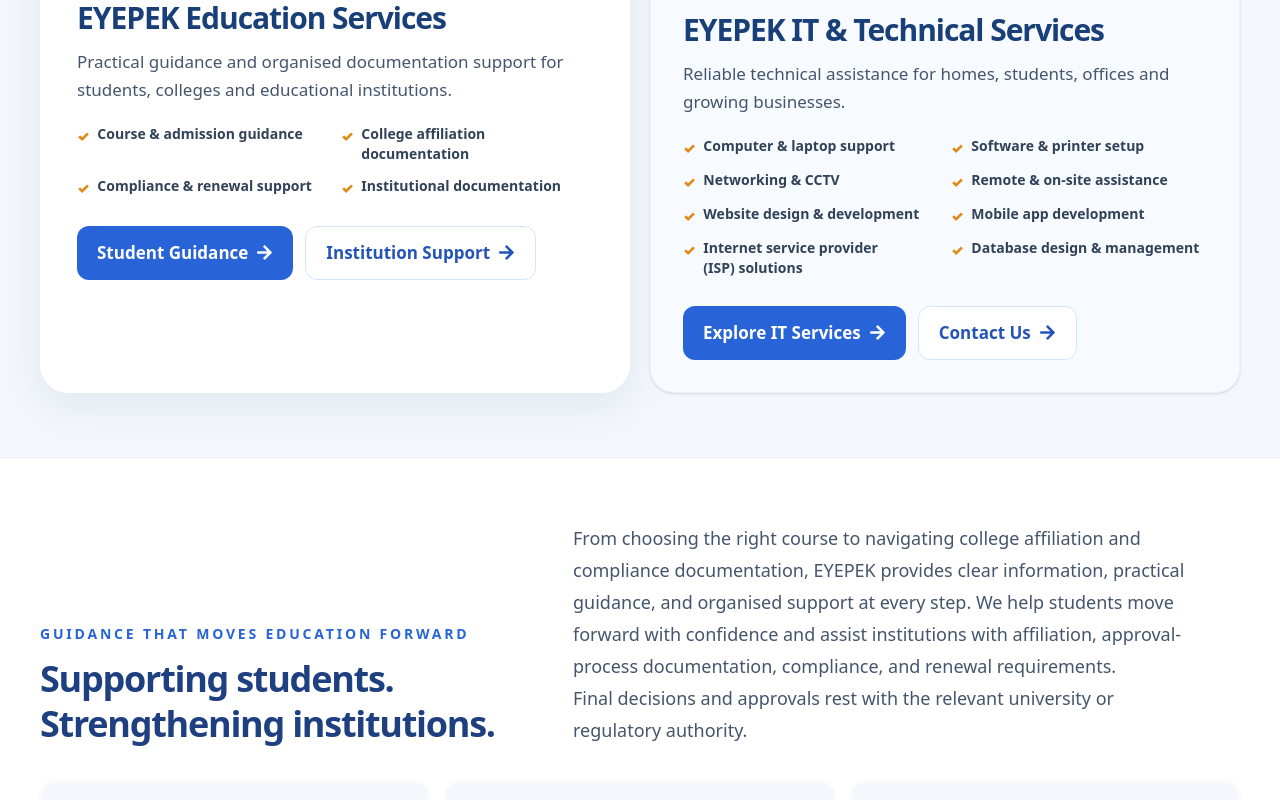
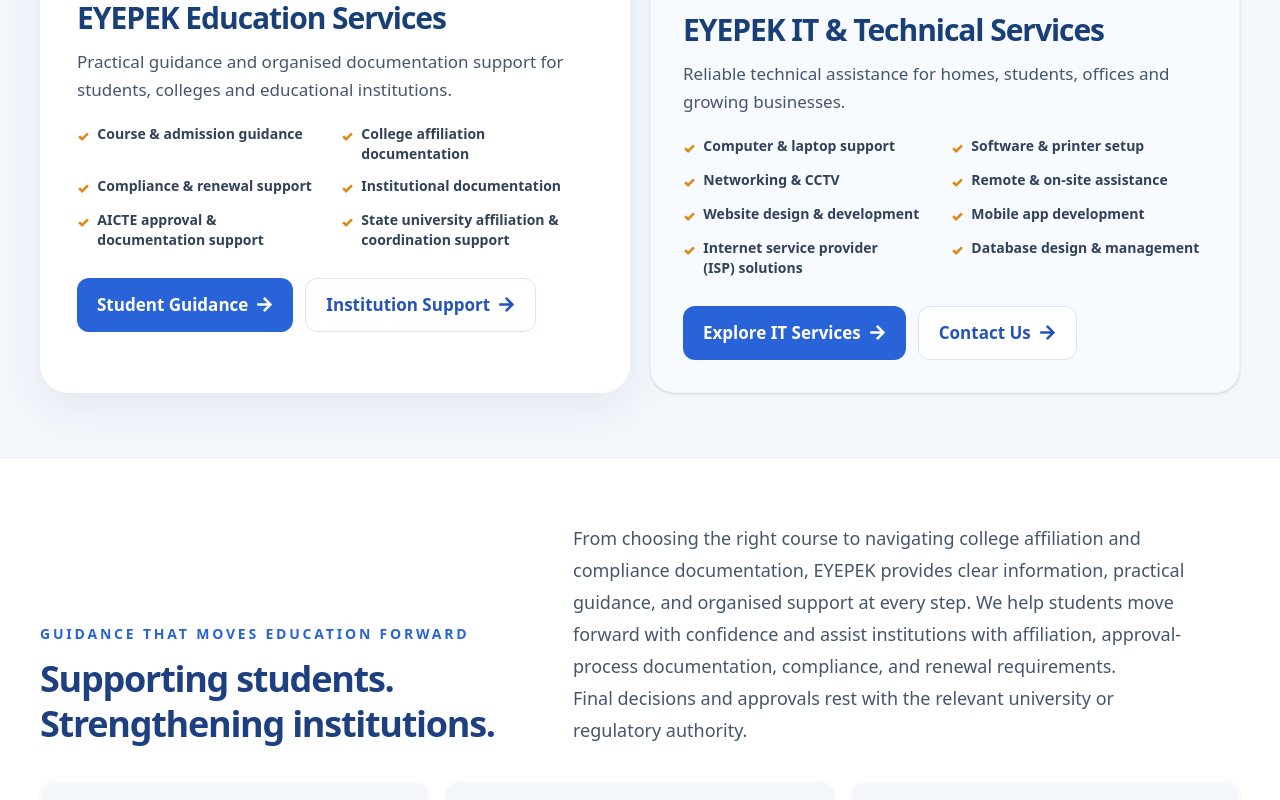
Before and after one commit to eyepek/EYEPEK, a React (Vite) app: page / in a window 1280 px wide. Shown: the part 1440-2240 px from the top of the page. Built offline with nearby package versions, Linux system fonts and the light colour scheme.

Commit message:
Add AICTE and state university support to education services

```diff
--- a/src/pages/HomePage.jsx
+++ b/src/pages/HomePage.jsx
@@ -157,7 +157,14 @@ const HomePage = () => {
               <h3 className="text-2xl font-black text-[#183f78] sm:text-3xl">{t("EYEPEK Education Services", "EYEPEK Education Services")}</h3>
               <p className="mt-3 leading-7 text-slate-600">{t("Practical guidance and organised documentation support for students, colleges and educational institutions.", "छात्रों, कॉलेजों और शैक्षणिक संस्थानों के लिए व्यावहारिक मार्गदर्शन और व्यवस्थित दस्तावेज़ सहायता।")}</p>
               <ul className="mt-5 grid gap-3 text-sm font-semibold text-slate-700 sm:grid-cols-2">
-                {[t("Course & admission guidance", "कोर्स और प्रवेश मार्गदर्शन"), t("College affiliation documentation", "कॉलेज संबद्धता दस्तावेज़"), t("Compliance & renewal support", "अनुपालन और नवीनीकरण सहायता"), t("Institutional documentation", "संस्थान के दस्तावेज़")].map(item => <li key={item} className="flex items-start gap-2"><span className="mt-0.5 font-black text-[#df8914]">✓</span>{item}</li>)}
+                {[
+                  t("Course & admission guidance", "कोर्स और प्रवेश मार्गदर्शन"),
+                  t("College affiliation documentation", "कॉलेज संबद्धता दस्तावेज़"),
+                  t("Compliance & renewal support", "अनुपालन और नवीनीकरण सहायता"),
+                  t("Institutional documentation", "संस्थान के दस्तावेज़"),
+                  t("AICTE approval & documentation support", "AICTE अनुमोदन और दस्तावेज़ सहायता"),
+                  t("State university affiliation & coordination support", "राज्य विश्वविद्यालय संबद्धता और समन्वय सहायता")
+                ].map(item => <li key={item} className="flex items-start gap-2"><span className="mt-0.5 font-black text-[#df8914]">✓</span>{item}</li>)}
               </ul>
               <div className="mt-7 flex flex-wrap gap-3">
                 <a href="/services/education" className="inline-flex items-center gap-2 rounded-xl bg-[#2864d7] px-5 py-3 font-bold text-white transition hover:bg-[#1e4fae]">{t("Student Guidance", "छात्र मार्गदर्शन")} <FaArrowRight aria-hidden="true" /></a>
```
